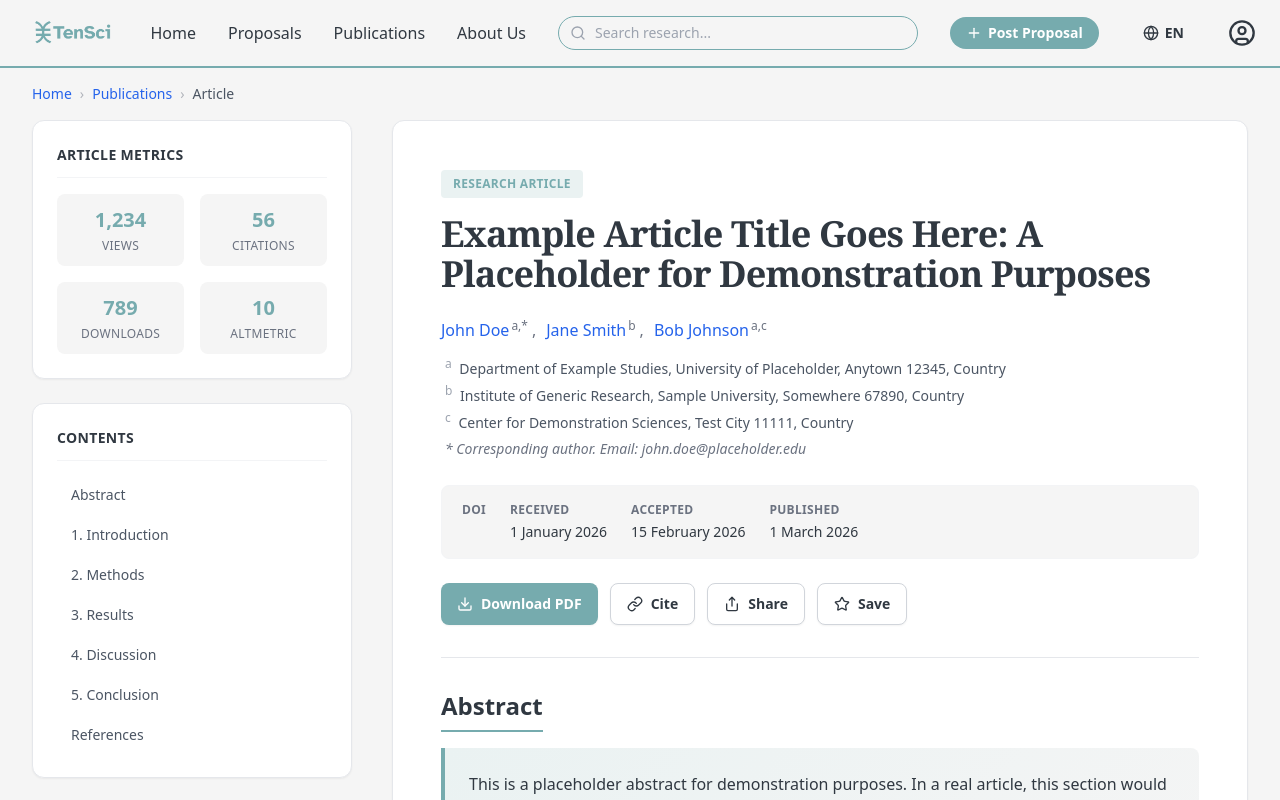
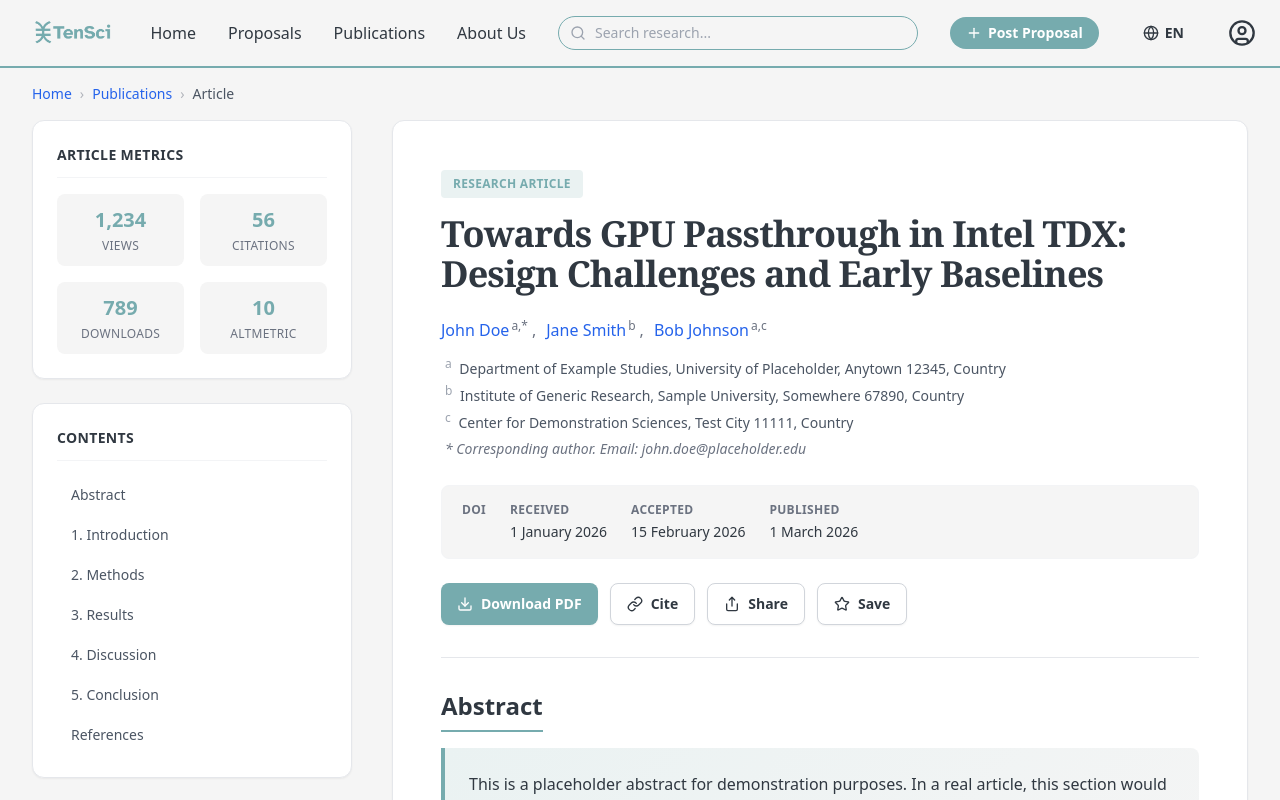
Before and after one commit to valeriex113/tensci, a React (Create React App) app: page /publication/17 in a window 1280 px wide. Shown: the top 800 px of the page. Built offline with nearby package versions, Linux system fonts and the light colour scheme.

Commit message:
edit example pub

```diff
--- a/src/pages/example_pub.js
+++ b/src/pages/example_pub.js
@@ -115,7 +115,7 @@
 
                     {/* ── Title ── */}
                     <h1 className="font-serif text-3xl md:text-4xl font-bold leading-tight mb-6 tracking-tight" style={{ color: "#303841" }}>
-                        Example Article Title Goes Here: A Placeholder for Demonstration Purposes
+                        Towards GPU Passthrough in Intel TDX: Design Challenges and Early Baselines
                     </h1>
 
                     {/* ── Authors ── */}
```
